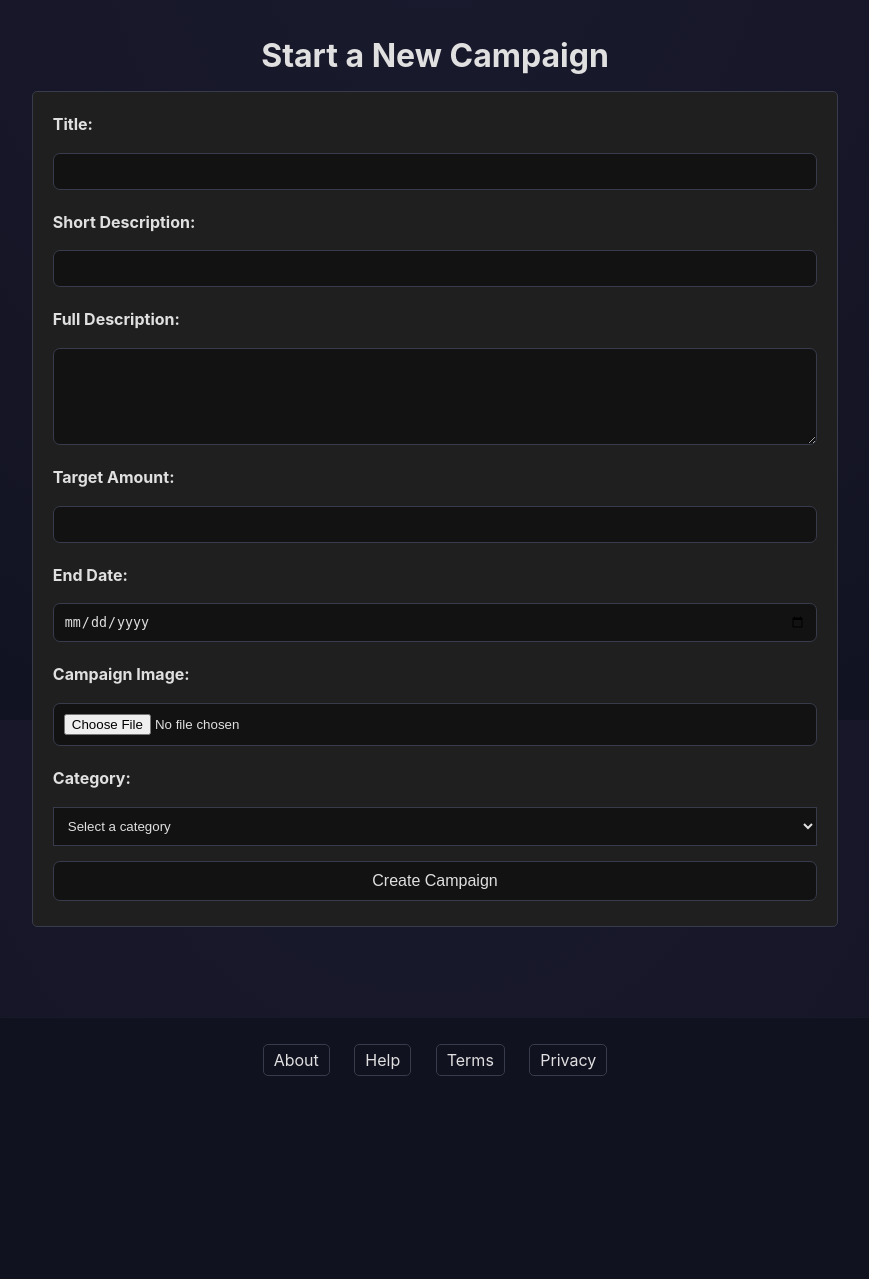
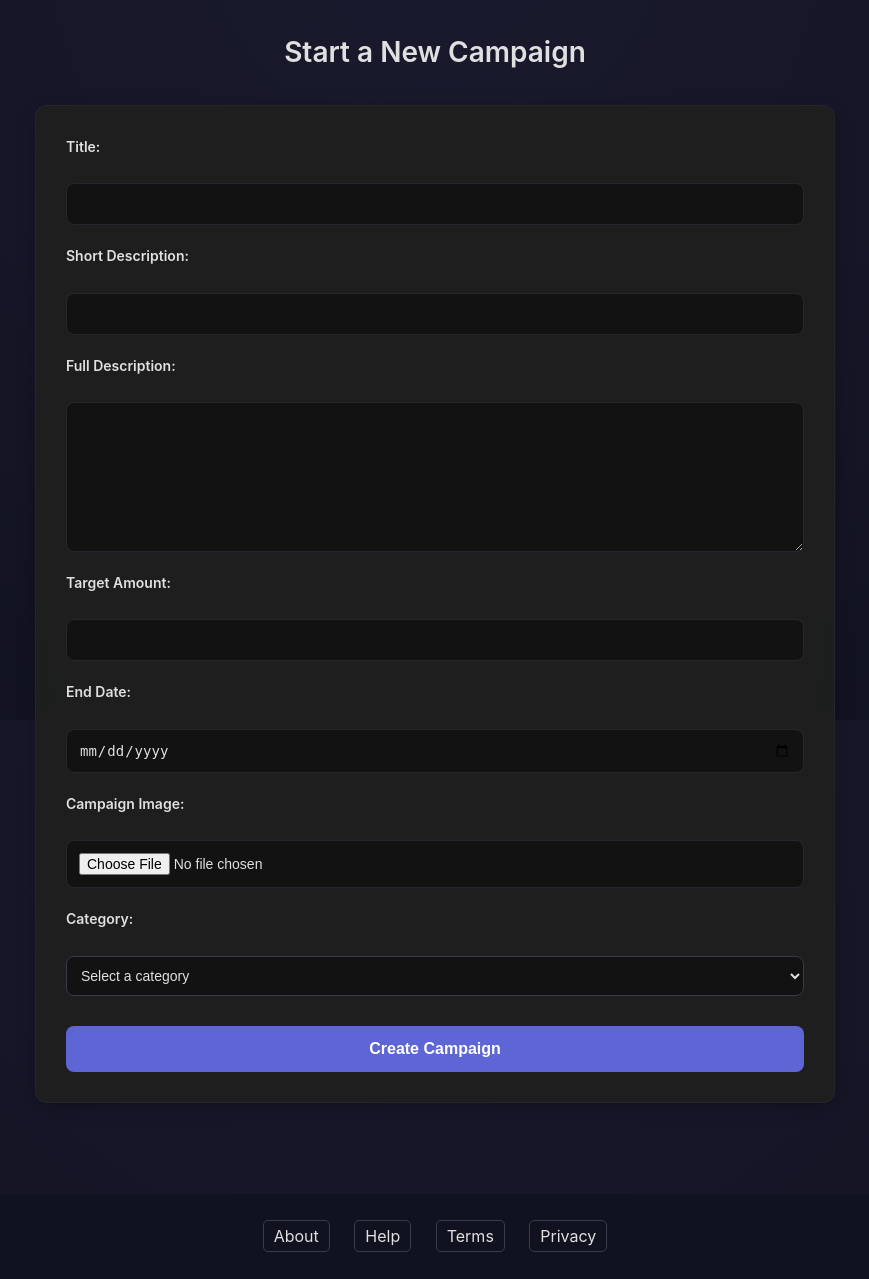
Before and after one commit to maffza/Dawaj-kase-project, a Django app: template DawajKase/main/templates/DawajKase/campaign_create.html in a window 1280 px wide. Shown: the part 80-1359 px from the top of the page, without its empty margins (205-1074 px from the left). Before the commit the page ends 1156 px from the top, so only its background shows below. Run offline with Django 5.2, Linux system fonts and the light colour scheme; the template is opened without the code that fills it, so the values that code supplies are empty; parts of the project's set-up code (start-up, migrations or seed data) failed here and were passed over.

Commit message:
Css changes

```diff
--- a/DawajKase/main/templates/DawajKase/campaign_create.html
+++ b/DawajKase/main/templates/DawajKase/campaign_create.html
@@ -32,7 +32,7 @@
                 <input type="number" id="target_money_amount" name="targetMoneyAmount" required min="0">
 
                 <label for="end_date">End Date:</label>
-                <input type="date" id="endDate" name="endDate" required>
+    <input type="date" id="endDate" name="endDate" required min="{{ tomorrow }}">
 
                 <label for="image">Campaign Image:</label>
                 <input type="file" id="image" name="image" accept="image/*" required>
--- a/DawajKase/static/styles/styles.css
+++ b/DawajKase/static/styles/styles.css
@@ -428,32 +428,91 @@ h1 {
 #createCampaignForm {
     display: flex;
     flex-direction: column;
-    gap: 15px;
-    background-color: #1f1f1f;
-    padding: 20px;
-    border: 1px solid #383B4B;
-    border-radius: 5px;
+    gap: 20px;
+    background-color: rgba(31, 31, 31, 0.95);
+    padding: 30px;
+    border: 1px solid rgba(56, 59, 75, 0.3);
+    border-radius: 12px;
     margin: 0 auto;
     width: 70%;
+    max-width: 800px;
+    backdrop-filter: blur(10px);
+    box-shadow: 0 4px 20px rgba(0, 0, 0, 0.2);
 }
 
 #createCampaignForm label {
     color: #e0e0e0;
-    font-weight: bold;
+    font-weight: 600;
+    font-size: 14px;
+    margin-bottom: 5px;
 }
 
-#createCampaignForm input, #createCampaignForm textarea, #createCampaignBtn {
-    padding: 10px;
-    margin-bottom: 5px;
-    border: 1px solid #383B4B;
-    border-radius: 7px;
-    background-color: #121212;
+#createCampaignForm input,
+#createCampaignForm textarea,
+#createCampaignForm select {
+    padding: 12px;
+    border: 1px solid rgba(56, 59, 75, 0.5);
+    border-radius: 8px;
+    background-color: rgba(18, 18, 18, 0.9);
     color: #e0e0e0;
+    font-size: 14px;
+    transition: all 0.3s ease;
+}
+
+#createCampaignForm input:focus,
+#createCampaignForm textarea:focus,
+#createCampaignForm select:focus {
+    outline: none;
+    border-color: #5E66D6;
+    box-shadow: 0 0 0 3px rgba(94, 102, 214, 0.2);
+}
+
+#createCampaignForm textarea {
+    min-height: 150px;
+    resize: vertical;
 }
 
 #createCampaignBtn {
     cursor: pointer;
     font-size: 16px;
+    font-weight: 600;
+    padding: 14px;
+    background-color: #5E66D6;
+    border: none;
+    border-radius: 8px;
+    color: white;
+    transition: all 0.3s ease;
+    margin-top: 10px;
+}
+
+#createCampaignBtn:hover {
+    background-color: #4A46D6;
+    transform: translateY(-1px);
+    box-shadow: 0 4px 15px rgba(94, 102, 214, 0.3);
+}
+
+#createCampaignBtn:active {
+    transform: translateY(0);
+    box-shadow: none;
+}
+
+.pageTitle {
+    font-size: 28px;
+    font-weight: 600;
+    color: #e0e0e0;
+    margin-bottom: 30px;
+    text-align: center;
+}
+
+@media (max-width: 768px) {
+    #createCampaignForm {
+        width: 90%;
+        padding: 20px;
+    }
+
+    .pageTitle {
+        font-size: 24px;
+    }
 }
 
 #discoverBtn{
```
Also changed, not shown: other parts of DawajKase/static/styles/styles.css (+117 -0 lines), DawajKase/main/templates/DawajKase/becomecreator.html (+8 -9 lines), DawajKase/main/views.py (+8 -1 lines).
